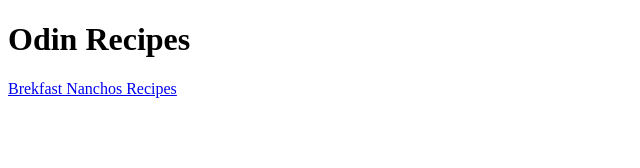
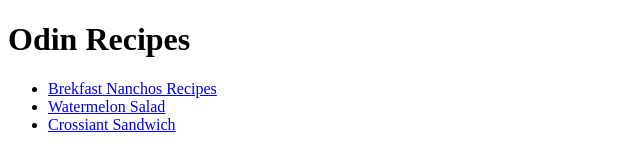
Before and after one commit to ChinKF99/odin-recipes, a plain HTML site: page index.html in a window 1280 px wide. Shown: the whole page, without its empty margins (0-640 px from the left). Drawn offline with Linux system fonts and the light colour scheme.

Commit message:
Added all 3 recipes and their respectives links

```diff
--- a/index.html
+++ b/index.html
@@ -3,12 +3,16 @@
     <header>
         <meta charset="UTF-8">
         <title>
-
+            Odin Recipes
         </title>
     </header>
     <body>
         <h1> Odin Recipes</h1>
-        <p><a href="./breakfastnanchos.html"> Brekfast Nanchos Recipes</a></p>
+        <ul>
+            <li><a href="./breakfastnanchos.html"> Brekfast Nanchos Recipes</a></li>
+            <li><a href="./watermelonsalad.html">Watermelon Salad</a></li>
+            <li><a href="./crossiantsandwich.html">Crossiant Sandwich</a></li>
+        </ul>
     </body>
 
 </html>
```
